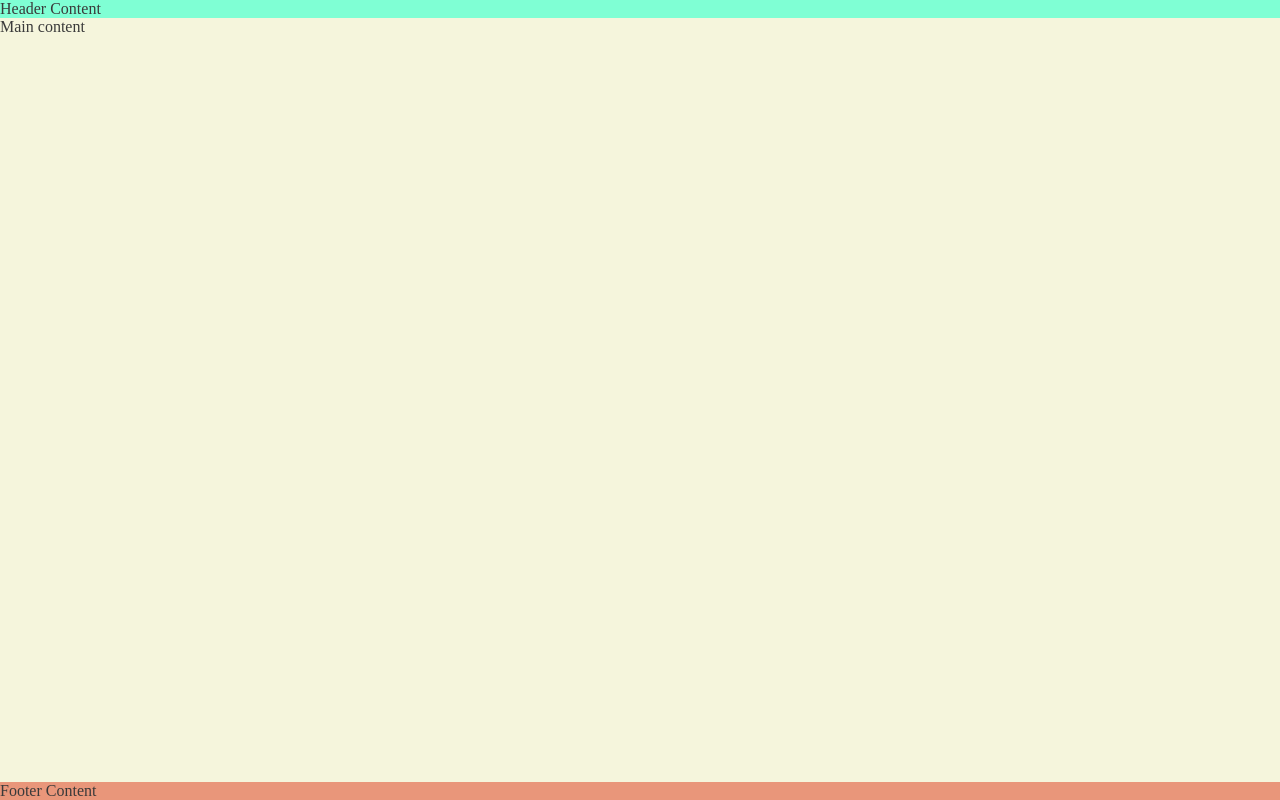
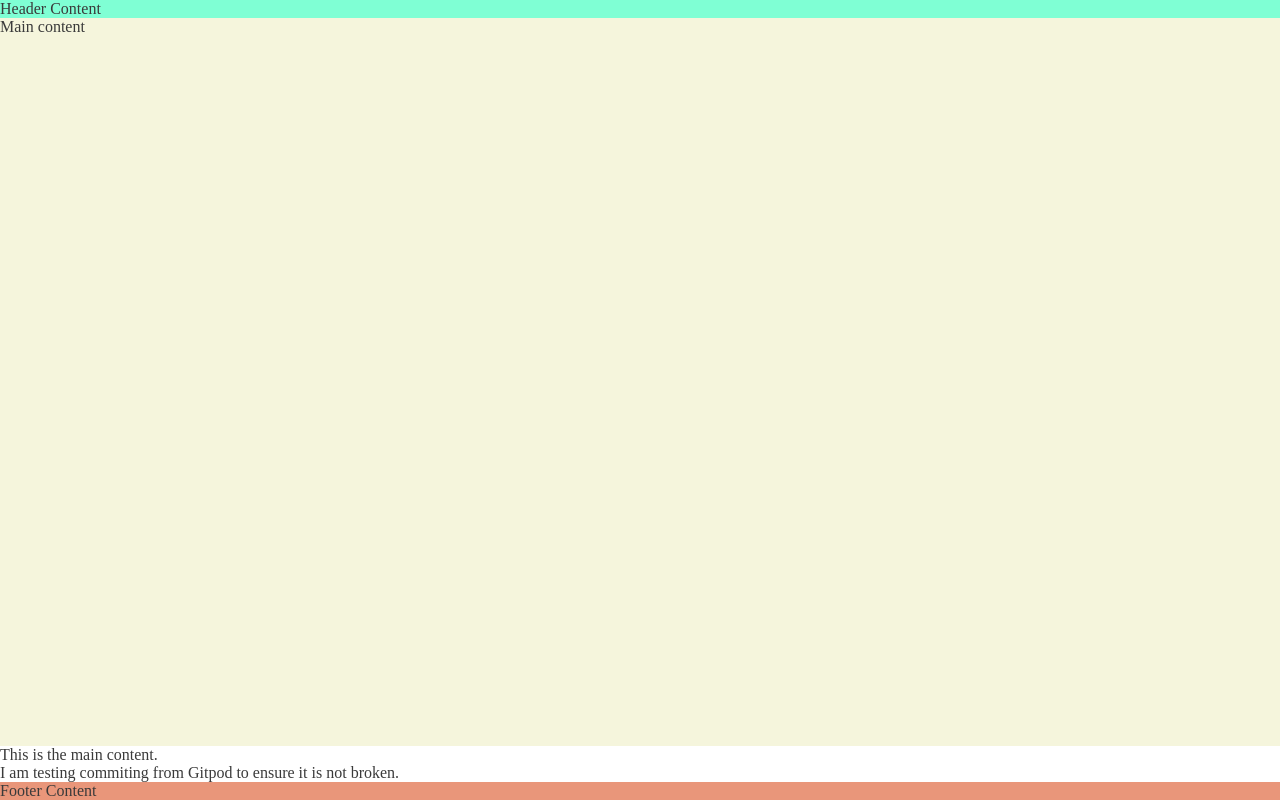
Before and after one commit to scientistigwe/CodeInstitute-Bootcamp-walkthrough-Project-Love-Running, a plain HTML site: page index.html in a window 1280 px wide. Drawn offline with Linux system fonts and the light colour scheme.

Commit message:
testing gitpod commit

```diff
--- a/index.html
+++ b/index.html
@@ -26,6 +26,10 @@
 
     <!-- Main content -->
     <main>Main content</main>
+    <div>
+        <p>This is the main content.</p>
+        <p>I am testing commiting from Gitpod to ensure it is not broken.</p>
+    </div>
 
     <!-- Footer content -->
     <footer>Footer Content</footer>
```
